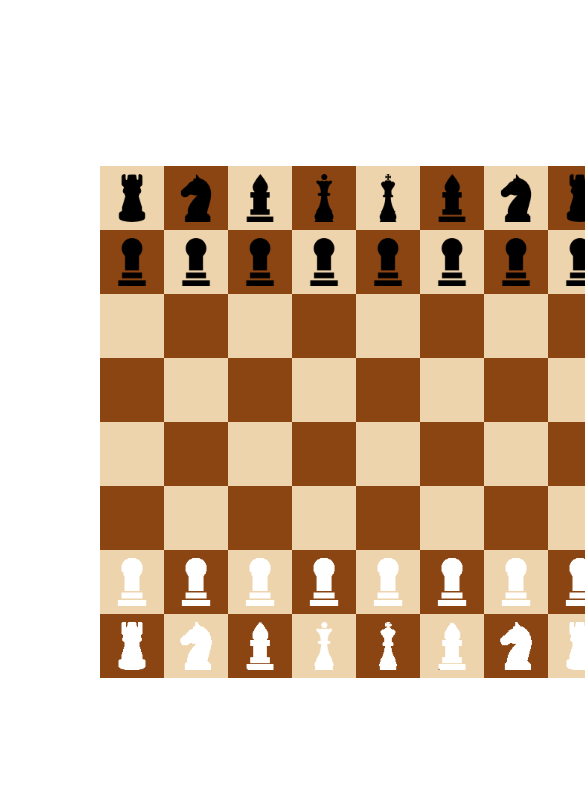
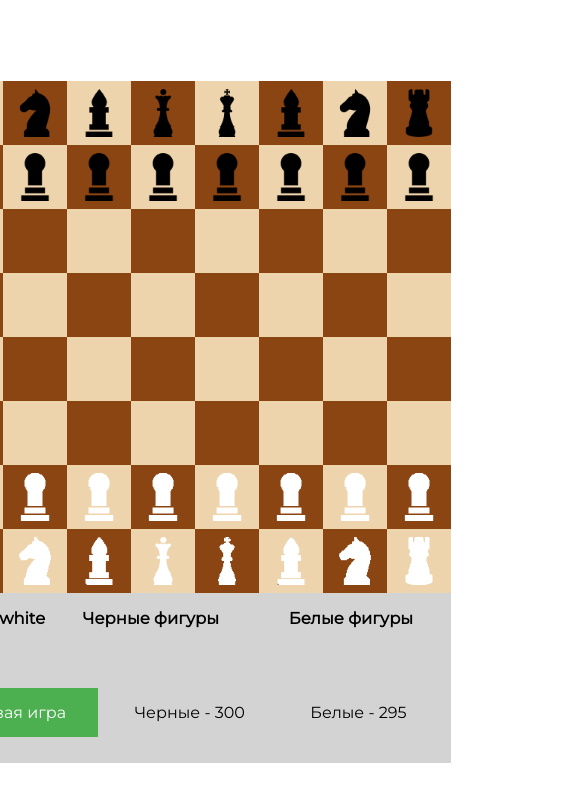
Before and after one commit to Dertex-js/chess-app, a React (Create React App) app in the folder chess-app/: page / in a window 390 px wide. Shown: the top 802 px of the page, 585 px wide, since content can reach past the window. Built offline with nearby package versions, Linux system fonts and the light colour scheme.

Commit message:
last commit

```diff
--- a/chess-app/src/App.css
+++ b/chess-app/src/App.css
@@ -6,7 +6,6 @@
 
 .app {
     margin: 0 auto;
-    min-width: 900px;
     height: 100vh;
     display: flex;
     justify-content: center;
@@ -60,7 +59,12 @@
     width: 188px;
     height: 512px;
     background-color: lightgray;
-    /*margin-left: 30px;*/
+}
+
+.p-lost {
+    display: flex;
+    flex-direction: column;
+    align-items: center;
 }
 
 .player {
@@ -70,10 +74,7 @@
 
 .timer {
     height: 128px;
-    display: flex;
-    flex-direction: column;
-    align-items: center;
-    justify-content: space-around;
+
 }
 
 .timer button {
@@ -87,13 +88,18 @@
     font-size: 16px;
 }
 
+.timer p {
+    margin-top: 15px;
+    margin-left: 30px;
+}
+
+.timer p:first-of-type {
+    margin-left: 25px;
+}
+
 .lost {
     height: 160px;
     width: 188px;
-
-    /*padding: 30px;*/
-    /*margin-left: 50px;*/
-
 }
 
 .lost h3 {
@@ -107,3 +113,38 @@
     flex-wrap: wrap;
     justify-content: center;
 }
+@media (max-width:700px) {
+    .app {
+        max-width:512px;
+        flex-direction: column;
+    }
+    .navigation {
+        width: 512px;
+        height: 170px;
+        display: inline-block;
+    }
+    .p-lost {
+        margin-left: 0px;
+        margin-top: 15px;
+        font-size: 14px;
+        display: grid;
+        grid-template-columns: 112px 200px 200px;
+    }
+    .player {
+        margin: 0;
+        height: 80px;
+    }
+    .lost {
+        height: 80px;
+        width: 200px;
+    }
+    .lost h3 {
+        margin-bottom: 7px;
+    }
+    .timer {
+        display: grid;
+        grid-template-columns: 1fr 1fr 1fr;
+        height: 65px;
+
+    }
+}
--- a/chess-app/src/App.tsx
+++ b/chess-app/src/App.tsx
@@ -39,7 +39,10 @@ function App() {
                 swapPlayer={swapPlayer}
             />
             <div className="navigation">
-                <h3 className="player">Игрок: {currentPlayer?.color}</h3>
+                <div className="p-lost">
+                    <div className="player">
+                        <h3>Игрок: {currentPlayer?.color}</h3>
+                    </div>
                     <LostFigures
                         title="Черные фигуры"
                         figures={board.lostBlackFigures}
@@ -48,6 +51,7 @@ function App() {
                         title="Белые фигуры"
                         figures={board.lostWhiteFigures}
                     />
+                </div>
                 <Timer
                     currentPlayer={currentPlayer}
                     restart={restart}
--- a/chess-app/src/components/Timer.tsx
+++ b/chess-app/src/components/Timer.tsx
@@ -40,7 +40,7 @@ const Timer: FC<TimerProps> = ({currentPlayer, restart}) => {
 
     return (
         <div className="timer">
-           <div>
+           <div className="restart-btn">
                <button onClick={handleRestart}>Новая игра</button>
            </div>
             <p>Черные - {blackTime}</p>
```
Lines whose indentation alone changed are shown as unchanged.
